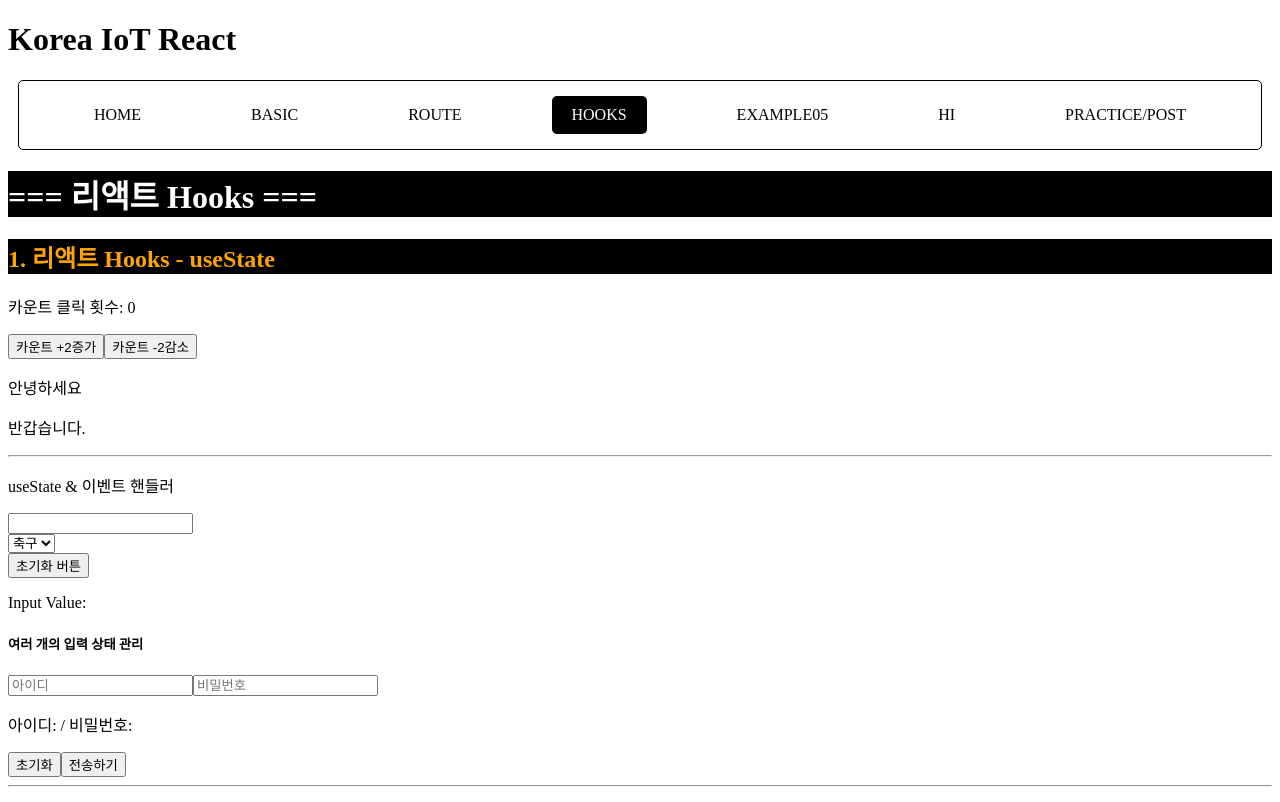
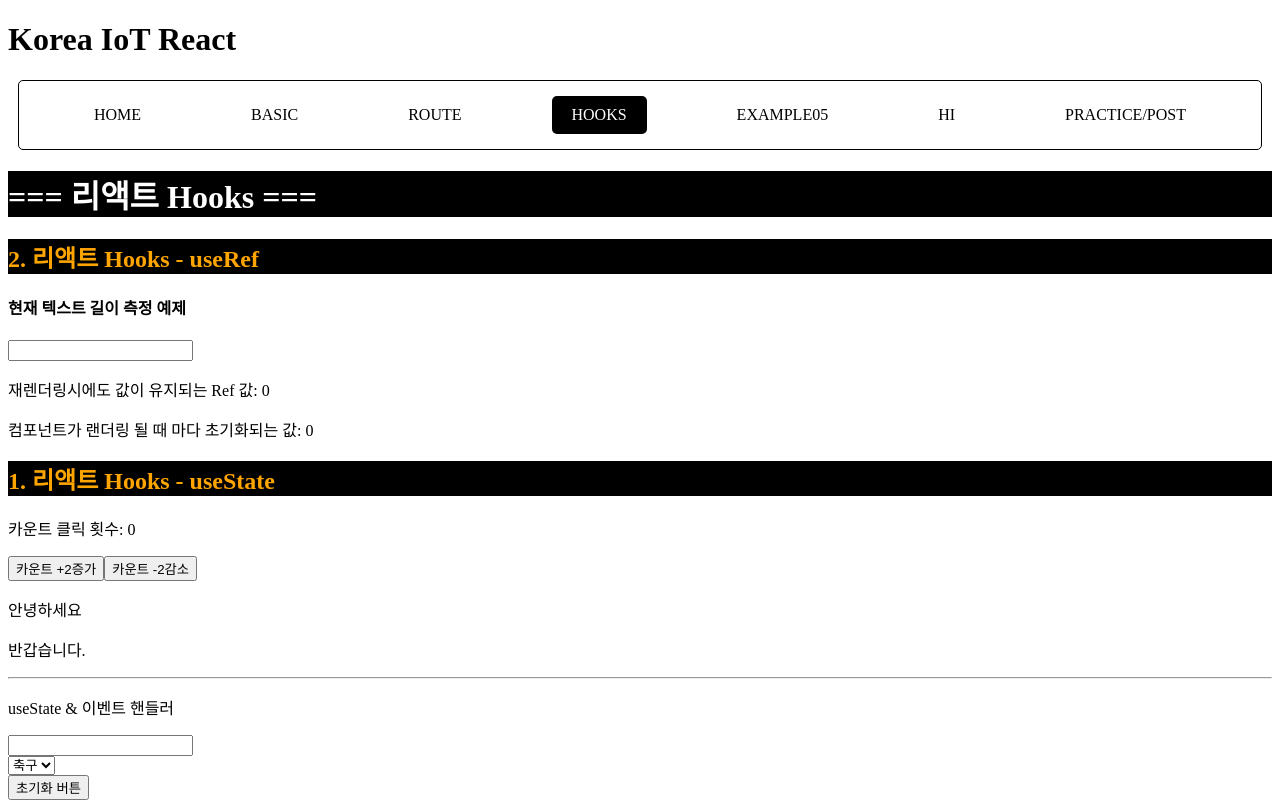
Before and after one commit to ses9133/k_iot_frontend, a React (Vite) app in the folder f-iot-react/: page /hooks in a window 1280 px wide. Shown: the top 802 px of the page. Built offline with nearby package versions, Linux system fonts and the light colour scheme.

Commit message:
20251103

```diff
--- /dev/null
+++ b/f-iot-react/src/pages/c_hooks/b_useRef/Ref01.tsx
@@ -0,0 +1,62 @@
+import React, { useRef, useState } from 'react'
+
+// * useRef
+// use + Reference(참조)
+// : 변경 가능한 참조 객체를 생성할 수 있는 기능(훅)
+// : React 에서 값을 기억하거나 DOM 요소를 직접 조작할 때 사용하는 특별한 변수
+
+// [사용 목적]
+// - DOM 요소에 직접적으로 접근하고 조작
+// - 컴포넌트가 재렌더링될 때도 값이 유지되는 변수 관리
+// - 이전 상태를 기억 (렌더링 사이에도 지속되는 값 유지)
+
+// [기본 구조]
+// const refContainer = useRef<value타입>(initialValue);
+
+// refContainer
+// : useRef는 객체를 반환 (cf. useState는 배열 반환)
+// - 해당 객체는 current 속성을 포함
+// - 컴포넌트 재랜더링과 무관하게 값이 유지됨
+
+// refContainer.current
+// : 위 형태로 저장된 현재 값에 접근해야함
+
+function Ref01() {
+  //== Hooks 나열
+  const [text, setText] = useState<string>('');
+
+  // * useRef 변수 VS 일반 변수 let
+  // 1) useRef: 재랜더링 사이에도 값이 유지됨, 값을 바꿔도 컴포넌트를 재랜더링하지 않음
+  //        - 값은 항상 최신값으로 유지(.current 값을 계속 업데이트)
+  const lengthRef = useRef<number>(0);
+
+  // 2) 일반 변수
+  // - 함수형 컴포넌트는 변화를 감지하면 렌더링될 때 마다 함수 전체가 다시 실행됨
+  // - 아래의 number 변수에 매번 새로 초기화가 진행
+  let lengthVar = 0;
+
+  // == 이벤트 핸들러
+  const handleInputChange = (e: React.ChangeEvent<HTMLInputElement>) => {
+    setText(e.target.value);
+
+    lengthRef.current = e.target.value.length;
+    lengthVar = e.target.value.length;;
+    console.log(lengthRef.current);
+    console.log(lengthVar);
+  }
+
+  return (
+    <div>
+      <h4>현재 텍스트 길이 측정 예제</h4>
+      <input type="text" value={text} onChange={handleInputChange} />
+      <p>재렌더링시에도 값이 유지되는 Ref 값: {lengthRef.current}</p>
+      {/*
+        콘솔에는 legthVar 가 계속 찍히지만, 화면에는 반영되지 않음
+        > 실제로 화면에 렌더링될 때는 이미 새로운 값(0)으로 초기화 됨
+      */}
+      <p>컴포넌트가 랜더링 될 때 마다 초기화되는 값: {lengthVar}</p>
+    </div>
+  )
+}
+
+export default Ref01
--- a/f-iot-react/src/pages/c_hooks/index.tsx
+++ b/f-iot-react/src/pages/c_hooks/index.tsx
@@ -6,6 +6,7 @@
 import State05 from './a_useState/State05'
 import State06 from './a_useState/State06'
 import State06_Child from './a_useState/State06_Child'
+import Ref01 from './b_useRef/Ref01'
 
 const h2Style = {
   backgroundColor: 'black',
@@ -21,6 +22,8 @@
           color: 'white'
         }}
       >=== 리액트 Hooks ===</h1>
+      <h2 style={h2Style}> 2. 리액트 Hooks - useRef</h2>
+      <Ref01 />
       <h2 style={h2Style}>1. 리액트 Hooks - useState</h2>
       <State01 />
       <hr />
@@ -34,8 +37,6 @@
       <hr />
       <State06 />
       <hr />
-      <State06_Child />
-
     </div>
   )
 }
```
